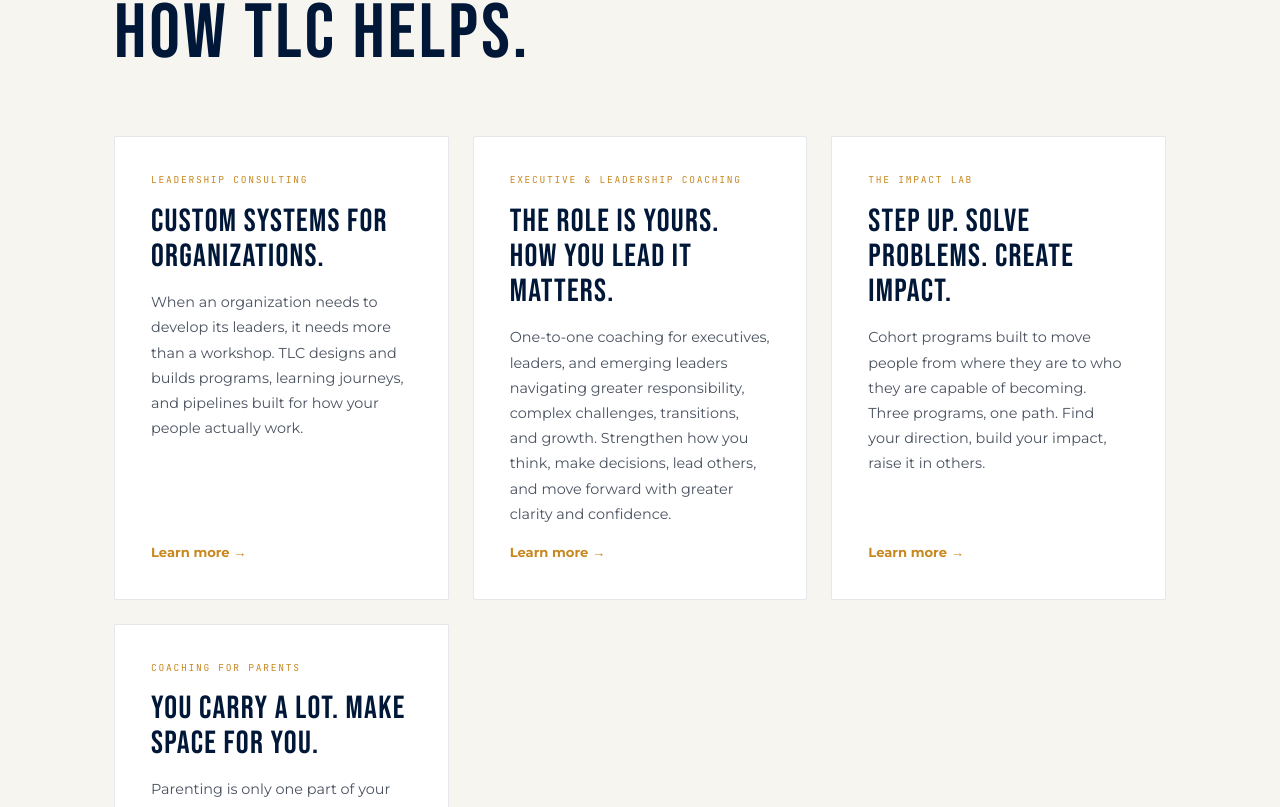
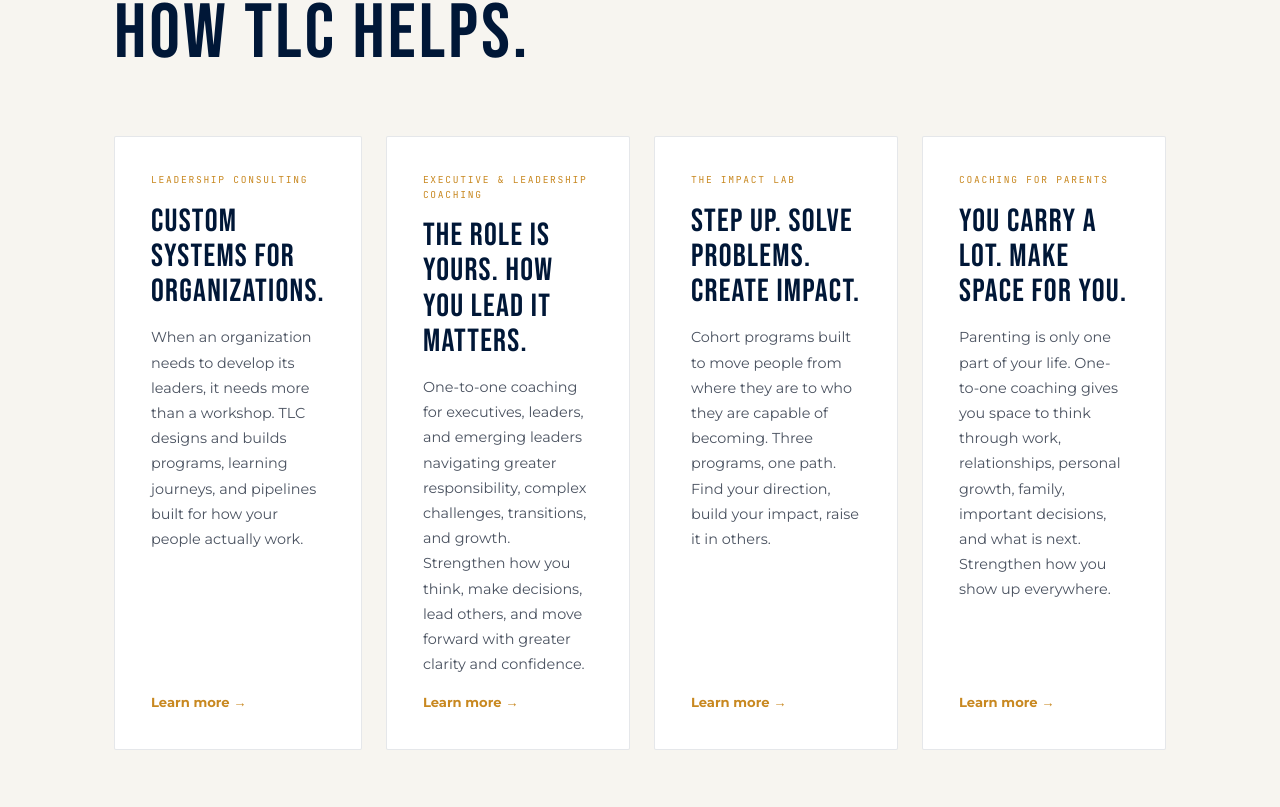
Before and after one commit to avelez94/TLC, a Next.js app: page / in a window 1280 px wide. Shown: the part 3513-4320 px from the top of the page. Built offline with nearby package versions, Linux system fonts and the light colour scheme.

Commit message:
Add parent coaching service card

```diff
--- a/src/app/(public)/page.tsx
+++ b/src/app/(public)/page.tsx
@@ -119,7 +119,7 @@ export default function Home() {
             <span className="eyebrow">Four ways in</span>
             <h2 style={{ fontFamily: "'Bebas Neue', sans-serif", fontSize: 'clamp(2.5rem, 6vw, 5rem)', color: 'var(--navy)', letterSpacing: '0.04em', lineHeight: 1, marginTop: '0.75rem' }}>How TLC helps.</h2>
           </div>
-          <div style={{ display: 'grid', gridTemplateColumns: 'repeat(3, 1fr)', gap: '1.5rem' }} className="services-grid">
+          <div style={{ display: 'grid', gridTemplateColumns: 'repeat(4, 1fr)', gap: '1.5rem' }} className="services-grid">
             {[
               { href: '/consulting', tag: 'Leadership Consulting', title: 'Custom systems for organizations.', desc: 'When an organization needs to develop its leaders, it needs more than a workshop. TLC designs and builds programs, learning journeys, and pipelines built for how your people actually work.', delay: '0s' },
               { href: '/coaching', tag: 'Executive & Leadership Coaching', title: 'THE ROLE IS YOURS. HOW YOU LEAD IT MATTERS.', desc: 'One-to-one coaching for executives, leaders, and emerging leaders navigating greater responsibility, complex challenges, transitions, and growth. Strengthen how you think, make decisions, lead others, and move forward with greater clarity and confidence.', delay: '0.12s' },
```
